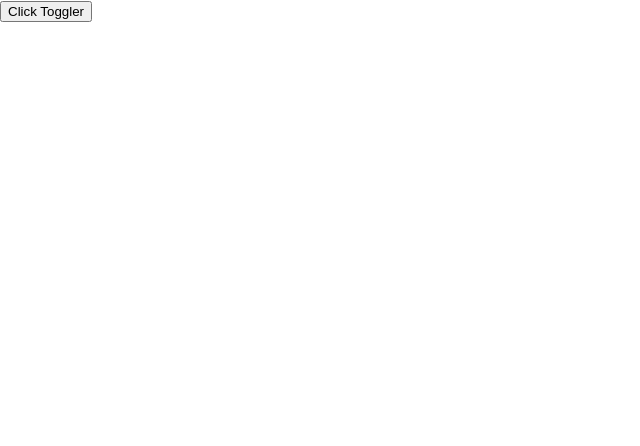
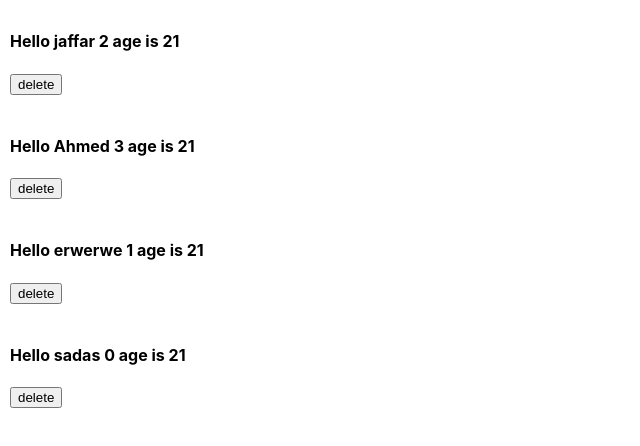
Before and after one commit to jaffarabbas/React-Web-Application-Development, a React (Create React App) app in the folder first_react_app/: page / in a window 1280 px wide. Shown: the top 446 px of the page, without its empty margins (0-640 px from the left). Built offline with nearby package versions, Linux system fonts and the light colour scheme.

Commit message:
3-2-2021

```diff
--- a/first_react_app/src/App.js
+++ b/first_react_app/src/App.js
@@ -66,44 +66,28 @@ import Addtion from './newComponent/Addnew'
 class App extends Component {
   state = {
     person : [
-      {name : "jaffar", age : '21'}
-    ]
-    ,toogleer : 'check more',
+      {name : "jaffar", age : '21'},
+      {name : "Ahmed", age : '21'},
+      {name : "erwerwe", age : '21'},
+      {name : "sadas", age : '21'}
+    ],
     flag : false
   };
-  //onclick
-  ChangeState = () =>{
-    this.setState({
-      person : [
-        {name : "jaffar Abbas", age : '21'}
-      ]
-    })
+
+  deleteFunction = (persondelteIndex) =>{
+    const person = this.state.person;
+    person.splice(persondelteIndex,1);
+    this.setState({person:person});
   }
-  //runtime changes
-  RuntimeToggle = () =>{
-    this.setState({
-      flag : true
-    })
-  }
-  //name changer
-  NameChanger = (event) =>{
-    this.setState({
-      person : [
-        {name : event.target.value, age : '21'}
-      ]
-      ,toogleer : 'check more',
-      flag : true
-    })
-  }
+
   render(){
     return(
       <div>
-        {this.state.flag === true ?
-          <div>
-            <Addtion name={this.state.person[0].name} age={this.state.person[0].age} toogle={this.ChangeState} newTogle={this.state.toogleer} changed={this.NameChanger} />
-          </div>:null
-        }
-        <button onClick={this.RuntimeToggle}>Click Toggler</button>
+         <div>
+            {this.state.person.map((person,index)=>{
+              return <Addtion name={person.name} age={person.age} delete={() => this.deleteFunction(index)}/>
+            })}
+         </div>
       </div>
     )
   };
--- a/first_react_app/src/newComponent/Addnew.js
+++ b/first_react_app/src/newComponent/Addnew.js
@@ -4,12 +4,9 @@ import './Appnew.css'
 const addition = (props) => {
     return (
         <div className="po">
-             <h1 onClick={props.click}>Hello {props.name} {Math.floor(Math.random()*10/2)} age is {props.age}</h1>
-             <h1>{props.newTogle}</h1>
-             <button onClick={props.toogle}>Click</button>
-             <input type="text" onChange={props.changed}/>
+             <h4 onClick={props.click}>Hello {props.name} {Math.floor(Math.random()*10/2)} age is {props.age}</h4>
+             <button onClick={props.delete}>delete</button>
         </div>
     )
-};
-
+}
 export default addition;
--- a/first_react_app/src/newComponent/Appnew.css
+++ b/first_react_app/src/newComponent/Appnew.css
@@ -1,3 +1,3 @@
 .po{
-    background:rgb(76, 119, 236);
+    padding:10px;
 }
```
